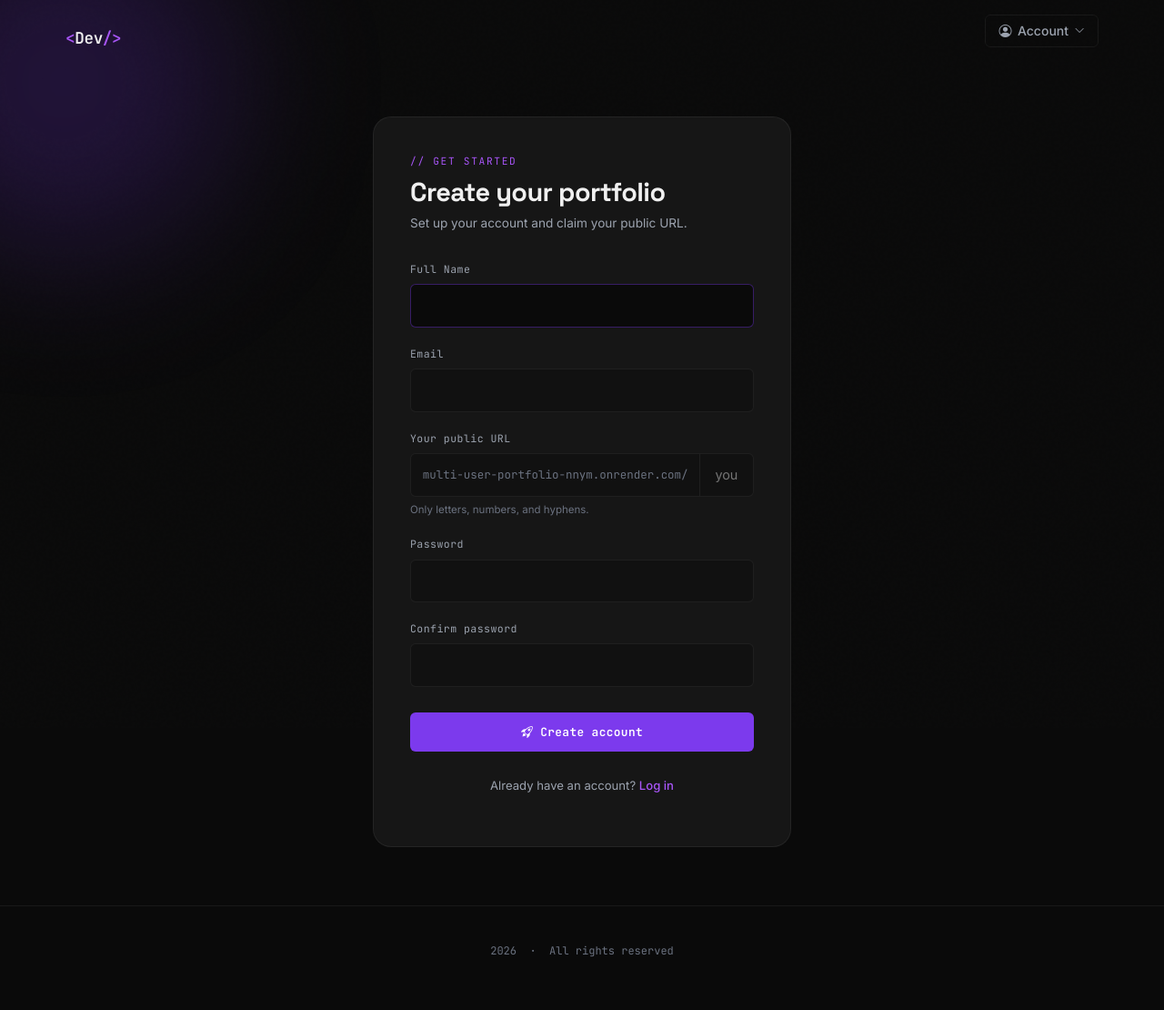
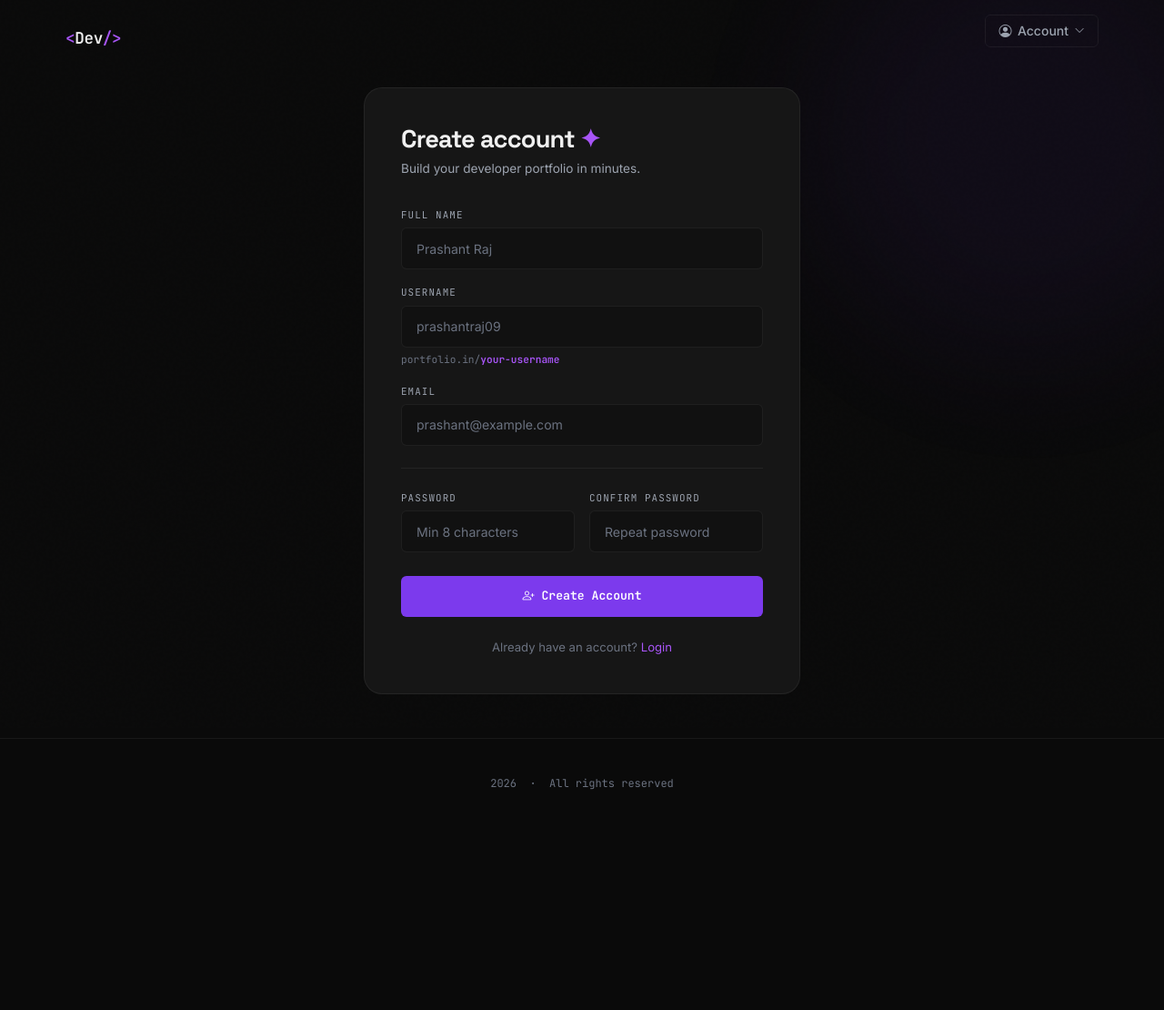
Before and after one commit to prashantraj09/Multi-User-Portfolio, a Django app: page /register/ in a window 1280 px wide. Shown: the whole page at 91% size. After the commit the page ends 868 px from the top, so only its background shows below. Run offline with Django 5.2, Linux system fonts and the light colour scheme.

Commit message:
fixed username problem
Proper Update of authentication in register, login of full name & username glitch.

```diff
--- a/portfolio/forms.py
+++ b/portfolio/forms.py
@@ -1,83 +1,185 @@
 from django import forms
 from django.contrib.auth.models import User
-from django.contrib.auth.forms import UserCreationForm
-from .models import *
+from .models import (
+    UserProfile, PersonalInfo, Project,
+    Experience, Education, Skill,
+    SkillCategory, SocialLink,
+)
 
 
-class RegisterForm(UserCreationForm):
-    email         = forms.EmailField(required=True)
-    username_slug = forms.SlugField(
-        required=True,
-        help_text="Your public URL: portfolio.com/YOUR_SLUG (only letters, numbers, hyphens)"
+# ══════════════════════════════════════════════════════════════════
+#  REGISTER — one username field only
+# ══════════════════════════════════════════════════════════════════
+
+class RegisterForm(forms.Form):
+    """
+    Registration form with:
+      • full_name  — display name shown on portfolio
+      • username   — unique slug used for login AND public URL
+      • email
+      • password / confirm
+    """
+    full_name = forms.CharField(
+        max_length=60,
+        help_text="Your display name shown on your portfolio (e.g. Prashant Raj)",
+    )
+    username = forms.SlugField(
+        max_length=50,
+        help_text="Unique ID used to login and as your public URL — only letters, numbers, hyphens",
+    )
+    email     = forms.EmailField()
+    password1 = forms.CharField(
+        label="Password",
+        widget=forms.PasswordInput,
+        min_length=8,
+    )
+    password2 = forms.CharField(
+        label="Confirm Password",
+        widget=forms.PasswordInput,
     )
 
-    class Meta:
-        model  = User
-        fields = ['username', 'email', 'password1', 'password2']
+    def clean_username(self):
+        username = self.cleaned_data['username'].lower().strip()
 
-    def clean_username_slug(self):
-        slug = self.cleaned_data['username_slug'].lower()
-        if UserProfile.objects.filter(username_slug=slug).exists():
-            raise forms.ValidationError("This URL slug is already taken.")
-        reserved = ['admin', 'login', 'logout', 'register', 'dashboard', 'static', 'media']
-        if slug in reserved:
-            raise forms.ValidationError("This slug is reserved. Please choose another.")
-        return slug
+        # Reserved words that would clash with URL patterns
+        reserved = [
+            'admin', 'login', 'logout', 'register', 'dashboard',
+            'static', 'media', 'test-upload', 'api', 'about',
+            'contact', 'help', 'support', 'home', 'index',
+        ]
+        if username in reserved:
+            raise forms.ValidationError(
+                f'"{username}" is a reserved word. Please choose a different username.'
+            )
 
+        # Must be unique in both User.username and UserProfile.username_slug
+        if User.objects.filter(username=username).exists():
+            raise forms.ValidationError(
+                'This username is already taken. Please choose another.'
+            )
+        if UserProfile.objects.filter(username_slug=username).exists():
+            raise forms.ValidationError(
+                'This username is already taken. Please choose another.'
+            )
+        return username
+
+    def clean_email(self):
+        email = self.cleaned_data['email'].lower().strip()
+        if User.objects.filter(email=email).exists():
+            raise forms.ValidationError(
+                'An account with this email already exists.'
+            )
+        return email
+
+    def clean(self):
+        cleaned = super().clean()
+        p1 = cleaned.get('password1')
+        p2 = cleaned.get('password2')
+        if p1 and p2 and p1 != p2:
+            self.add_error('password2', "Passwords don't match.")
+        return cleaned
+
+    def save(self):
+        """Create User + UserProfile + PersonalInfo and return the user."""
+        username  = self.cleaned_data['username']
+        full_name = self.cleaned_data['full_name'].strip()
+        email     = self.cleaned_data['email']
+        password  = self.cleaned_data['password1']
+
+        # Split full name into first/last for Django's User model
+        parts      = full_name.split(' ', 1)
+        first_name = parts[0]
+        last_name  = parts[1] if len(parts) > 1 else ''
+
+        # Create Django user — username IS the slug
+        user = User.objects.create_user(
+            username   = username,
+            email      = email,
+            password   = password,
+            first_name = first_name,
+            last_name  = last_name,
+        )
+
+        # UserProfile (signal may already create one; get_or_create is safe)
+        profile, _ = UserProfile.objects.get_or_create(user=user)
+        profile.username_slug = username
+        profile.save()
+
+        # PersonalInfo seeded with name + email
+        PersonalInfo.objects.update_or_create(
+            user=user,
+            defaults={
+                'full_name': full_name,
+                'email':     email,
+                'tagline':   '',
+                'bio':       '',
+            },
+        )
+
+        return user
+
+
+# ══════════════════════════════════════════════════════════════════
+#  DASHBOARD FORMS
+# ══════════════════════════════════════════════════════════════════
 
 class PersonalInfoForm(forms.ModelForm):
     class Meta:
         model   = PersonalInfo
-        exclude = ['user', 'update_at']
+        exclude = ['user', 'updated_at']
         widgets = {
-            'bio': forms.Textarea(attrs={'rows': 6}),
+            'bio':      forms.Textarea(attrs={'rows': 6}),
+            'tagline':  forms.TextInput(),
+            'location': forms.TextInput(),
         }
 
 
 class ProjectForm(forms.ModelForm):
     class Meta:
         model   = Project
-        exclude = ['user', 'id', 'slug', 'created_at', 'updated_at', 'order']
+        exclude = ['user', 'id', 'slug', 'created_at', 'updated_at']
+        widgets = {
+            'description': forms.Textarea(attrs={'rows': 4}),
+            'start_date':  forms.DateInput(attrs={'type': 'date'}),
+            'end_date':    forms.DateInput(attrs={'type': 'date'}),
+        }
 
 
 class ExperienceForm(forms.ModelForm):
     class Meta:
         model   = Experience
-        exclude = ['user', 'order']
+        exclude = ['user']
         widgets = {
-            'start_date': forms.DateInput(attrs={'type': 'date'}),
-            'end_date':   forms.DateInput(attrs={'type': 'date'}),
             'description': forms.Textarea(attrs={'rows': 4}),
+            'start_date':  forms.DateInput(attrs={'type': 'date'}),
+            'end_date':    forms.DateInput(attrs={'type': 'date'}),
         }
 
 
 class EducationForm(forms.ModelForm):
     class Meta:
         model   = Education
-        exclude = ['user', 'order']
+        exclude = ['user']
         widgets = {
-            'start_date': forms.DateInput(attrs={'type': 'date'}),
-            'end_date':   forms.DateInput(attrs={'type': 'date'}),
+            'description': forms.Textarea(attrs={'rows': 3}),
+            'start_date':  forms.DateInput(attrs={'type': 'date'}),
+            'end_date':    forms.DateInput(attrs={'type': 'date'}),
         }
 
 
 class SkillForm(forms.ModelForm):
     class Meta:
         model   = Skill
-        exclude = ['user', 'order']
+        exclude = ['user']
 
 
 class SkillCategoryForm(forms.ModelForm):
     class Meta:
         model   = SkillCategory
-        exclude = ['user', 'order']
+        exclude = ['user']
 
 
 class SocialLinkForm(forms.ModelForm):
     class Meta:
         model   = SocialLink
-        # is_active has no checkbox in social.html, so it must stay excluded
-        # here too — otherwise every submission silently saves it as False
-        # (BooleanFields default to False, not the model's default=True,
-        # when their input is missing from POST data).
-        exclude = ['user', 'order', 'is_active']
+        exclude = ['user']
--- a/portfolio/views.py
+++ b/portfolio/views.py
@@ -41,16 +41,9 @@ def register_view(request):
     if request.method == 'POST':
         form = RegisterForm(request.POST)
         if form.is_valid():
-            user = form.save()
-            # signals.py already created UserProfile + PersonalInfo with a
-            # default slug equal to the username — overwrite with the slug
-            # the person actually chose on the register form.
-            profile = user.profile
-            profile.username_slug = form.cleaned_data['username_slug']
-            profile.save()
-
+            user = form.save()          # handles User + UserProfile + PersonalInfo
             login(request, user)
-            messages.success(request, "Welcome! Let's set up your portfolio.")
+            messages.success(request, f'Welcome {user.get_full_name() or user.username}! Set up your portfolio below.')
             return redirect('dashboard')
     else:
         form = RegisterForm()
--- a/templates/auth/login.html
+++ b/templates/auth/login.html
@@ -39,12 +39,12 @@
       {% csrf_token %}
       <input type="hidden" name="next" value="{{ next }}">
       <div class="auth-group">
-        <label class="auth-label" for="username">Username</label>
-        <input class="auth-input" type="text" id="username" name="username" required autofocus>
+        <label class="auth-label" for="id_username">Username</label>
+        <input class="auth-input" type="text" placeholder="prashantraj09" id="id_username" name="username" required autofocus autocomplete="username">
       </div>
       <div class="auth-group">
         <label class="auth-label" for="password">Password</label>
-        <input class="auth-input" type="password" id="password" name="password" required>
+        <input class="auth-input" type="password" id="password" name="password" placeholder="••••••••"required autocomplete="current-password">
       </div>
       <button type="submit" class="btn-primary-custom auth-submit" style="justify-content:center;">
         <i class="bi bi-box-arrow-in-right"></i> Log in
--- a/templates/auth/register.html
+++ b/templates/auth/register.html
@@ -1,87 +1,130 @@
 {% extends "layout.html" %}
-{% block title %}Create your portfolio{% endblock %}
-
+{% block title %}Register — Create Your Portfolio{% endblock %}
+{% block nav_links %}{% endblock %}
 {% block extra_head %}
 <style>
-.auth-wrap{min-height:100vh;display:flex;align-items:center;justify-content:center;padding:8rem 1.5rem 4rem;position:relative;}
-.auth-card{width:100%;max-width:460px;background:var(--bg-card);border:1px solid var(--border);border-radius:var(--radius-lg);padding:2.5rem;position:relative;z-index:1;}
-.auth-eyebrow{font-family:var(--font-mono);font-size:.7rem;color:var(--accent-light);letter-spacing:.15em;text-transform:uppercase;margin-bottom:.5rem;}
-.auth-title{font-family:var(--font-display);font-size:1.8rem;font-weight:700;letter-spacing:-.02em;margin-bottom:.4rem;}
+.auth-page{min-height:100vh;display:flex;align-items:center;justify-content:center;padding:6rem 1.5rem 3rem;position:relative;z-index:1;}
+.auth-card{width:100%;max-width:480px;background:var(--bg-card);border:1px solid var(--border);border-radius:var(--radius-lg);padding:2.5rem;}
+.auth-title{font-family:var(--font-display);font-size:1.7rem;font-weight:700;letter-spacing:-.03em;margin-bottom:.35rem;}
 .auth-sub{font-size:.85rem;color:var(--text-secondary);margin-bottom:2rem;}
-.auth-group{margin-bottom:1.25rem;}
-.auth-label{display:block;font-family:var(--font-mono);font-size:.72rem;color:var(--text-secondary);letter-spacing:.04em;margin-bottom:.5rem;}
-.auth-input{width:100%;background:var(--bg-secondary);border:1px solid var(--border);border-radius:var(--radius-sm);padding:.75rem 1rem;color:var(--text-primary);font-family:var(--font-body);font-size:.9rem;transition:border-color .2s;}
-.auth-input:focus{outline:none;border-color:var(--border-accent);background:var(--bg-primary);}
-.auth-hint{font-size:.72rem;color:var(--text-muted);margin-top:.4rem;}
-.auth-prefix{display:flex;align-items:stretch;}
-.auth-prefix-label{display:flex;align-items:center;font-family:var(--font-mono);font-size:.78rem;color:var(--text-muted);background:var(--bg-secondary);border:1px solid var(--border);border-right:none;border-radius:var(--radius-sm) 0 0 var(--radius-sm);padding:0 .8rem;white-space:nowrap;}
-.auth-prefix .auth-input{border-radius:0 var(--radius-sm) var(--radius-sm) 0;}
-.auth-submit{width:100%;margin-top:.5rem;}
-.auth-foot{margin-top:1.75rem;text-align:center;font-size:.82rem;color:var(--text-secondary);}
-.auth-foot a{color:var(--accent-light);text-decoration:none;font-weight:500;}
-.auth-foot a:hover{text-decoration:underline;}
-.field-errors{font-family:var(--font-mono);font-size:.72rem;color:#f87171;margin-top:.4rem;}
+.form-group{margin-bottom:1.1rem;}
+.form-label{font-family:var(--font-mono);font-size:.68rem;color:var(--text-secondary);text-transform:uppercase;letter-spacing:.1em;margin-bottom:.4rem;display:block;}
+.form-input{width:100%;background:var(--bg-secondary);border:1px solid var(--border);border-radius:var(--radius-sm);color:var(--text-primary);font-family:var(--font-body);font-size:.88rem;padding:.7rem 1rem;outline:none;transition:border-color .2s;}
+.form-input:focus{border-color:var(--accent);box-shadow:0 0 0 3px var(--accent-glow);}
+.form-input::placeholder{color:var(--text-muted);}
+.form-hint{font-family:var(--font-mono);font-size:.63rem;color:var(--text-muted);margin-top:.35rem;line-height:1.5;}
+.form-hint .url-preview{color:var(--accent-light);}
+.form-error{font-family:var(--font-mono);font-size:.68rem;color:#f87171;margin-top:.3rem;}
+.form-divider{height:1px;background:var(--border);margin:1.5rem 0;}
+.form-row{display:grid;grid-template-columns:1fr 1fr;gap:1rem;}
+.btn-auth{width:100%;padding:.8rem;background:var(--accent);color:#fff;border:none;border-radius:var(--radius-sm);font-family:var(--font-mono);font-size:.82rem;font-weight:600;cursor:pointer;transition:background .2s;margin-top:.5rem;display:flex;align-items:center;justify-content:center;gap:.5rem;}
+.btn-auth:hover{background:var(--accent-light);}
+.auth-footer{text-align:center;margin-top:1.5rem;font-size:.82rem;color:var(--text-muted);}
+.auth-footer a{color:var(--accent-light);text-decoration:none;}
+.username-preview{font-family:var(--font-mono);font-size:.7rem;color:var(--text-muted);margin-top:.35rem;}
+.username-preview .host{color:var(--text-muted);}
+.username-preview .slug{color:var(--accent-light);font-weight:600;}
 </style>
 {% endblock %}
+{% block content %}
+<div class="auth-page">
+<div class="orb orb-purple" style="width:500px;height:500px;top:-100px;right:-100px;opacity:.3;position:fixed;"></div>
 
-{% block content %}
-<div class="auth-wrap">
-  <div class="orb orb-purple" style="width:380px;height:380px;top:-100px;left:-120px;"></div>
-  <div class="auth-card" data-aos="fade-up">
-    <div class="auth-eyebrow">// get started</div>
-    <h1 class="auth-title">Create your portfolio</h1>
-    <p class="auth-sub">Set up your account and claim your public URL.</p>
+<div class="auth-card" data-aos="fade-up">
+    <h1 class="auth-title">Create account <span style="color:var(--accent-light)">✦</span></h1>
+    <p class="auth-sub">Build your developer portfolio in minutes.</p>
 
-    {% if form.non_field_errors %}
-      <div class="field-errors" style="margin-bottom:1rem;">{{ form.non_field_errors }}</div>
-    {% endif %}
+    <form method="POST" novalidate>
+        {% csrf_token %}
 
-    <form method="POST" action="{% url 'register' %}">
-      {% csrf_token %}
+        <!-- Full Name -->
+        <div class="form-group">
+            <label class="form-label" for="id_full_name">
+                Full Name
+            </label>
+            <input type="text" id="id_full_name" name="full_name"
+                   class="form-input" placeholder="Prashant Raj"
+                   value="{{ form.full_name.value|default:'' }}" required>
+            {% if form.full_name.errors %}
+            <div class="form-error">{{ form.full_name.errors.0 }}</div>
+            {% endif %}
+        </div>
 
-      <div class="auth-group">
-        <label class="auth-label" for="id_username">Full Name</label>
-        <input class="auth-input" type="text" id="id_username" name="username" required autofocus
-               value="{{ form.username.value|default:'' }}">
-        {% if form.username.errors %}<div class="field-errors">{{ form.username.errors|join:" " }}</div>{% endif %}
-      </div>
+        <!-- Username / Slug -->
+        <div class="form-group">
+            <label class="form-label" for="id_username">
+                Username
+            </label>
+            <input type="text" id="id_username" name="username"
+                   class="form-input" placeholder="prashantraj09"
+                   value="{{ form.username.value|default:'' }}"
+                   pattern="[a-z0-9\-]+" oninput="updatePreview(this.value)" required>
+            <div class="username-preview" id="urlPreview">
+                <span class="host">portfolio.in/</span><span class="slug" id="slugSpan">your-username</span>
+            </div>
+            {% if form.username.errors %}
+            <div class="form-error">{{ form.username.errors.0 }}</div>
+            {% endif %}
+        </div>
 
-      <div class="auth-group">
-        <label class="auth-label" for="id_email">Email</label>
-        <input class="auth-input" type="email" id="id_email" name="email" required
-               value="{{ form.email.value|default:'' }}">
-        {% if form.email.errors %}<div class="field-errors">{{ form.email.errors|join:" " }}</div>{% endif %}
-      </div>
+        <!-- Email -->
+        <div class="form-group">
+            <label class="form-label" for="id_email">Email</label>
+            <input type="email" id="id_email" name="email"
+                   class="form-input" placeholder="prashant@example.com"
+                   value="{{ form.email.value|default:'' }}" required>
+            {% if form.email.errors %}
+            <div class="form-error">{{ form.email.errors.0 }}</div>
+            {% endif %}
+        </div>
 
-      <div class="auth-group">
-        <label class="auth-label" for="id_username_slug">Your public URL</label>
-        <div class="auth-prefix">
-          <span class="auth-prefix-label">multi-user-portfolio-nnym.onrender.com/</span>
-          <input class="auth-input" type="text" id="id_username_slug" name="username_slug" required
-                 placeholder="yourname" value="{{ form.username_slug.value|default:'' }}">
+        <div class="form-divider"></div>
+
+        <!-- Passwords -->
+        <div class="form-row">
+            <div class="form-group">
+                <label class="form-label" for="id_password1">Password</label>
+                <input type="password" id="id_password1" name="password1"
+                       class="form-input" placeholder="Min 8 characters" required minlength="8">
+                {% if form.password1.errors %}
+                <div class="form-error">{{ form.password1.errors.0 }}</div>
+                {% endif %}
+            </div>
+            <div class="form-group">
+                <label class="form-label" for="id_password2">Confirm Password</label>
+                <input type="password" id="id_password2" name="password2"
+                       class="form-input" placeholder="Repeat password" required>
+                {% if form.password2.errors %}
+                <div class="form-error">{{ form.password2.errors.0 }}</div>
+                {% endif %}
+            </div>
         </div>
-        <div class="auth-hint">Only letters, numbers, and hyphens.</div>
-        {% if form.username_slug.errors %}<div class="field-errors">{{ form.username_slug.errors|join:" " }}</div>{% endif %}
-      </div>
 
-      <div class="auth-group">
-        <label class="auth-label" for="id_password1">Password</label>
-        <input class="auth-input" type="password" id="id_password1" name="password1" required>
-        {% if form.password1.errors %}<div class="field-errors">{{ form.password1.errors|join:" " }}</div>{% endif %}
-      </div>
+        <!-- Non-field errors -->
+        {% if form.non_field_errors %}
+        <div class="form-error" style="margin-bottom:.75rem;">{{ form.non_field_errors.0 }}</div>
+        {% endif %}
 
-      <div class="auth-group">
-        <label class="auth-label" for="id_password2">Confirm password</label>
-        <input class="auth-input" type="password" id="id_password2" name="password2" required>
-        {% if form.password2.errors %}<div class="field-errors">{{ form.password2.errors|join:" " }}</div>{% endif %}
-      </div>
-
-      <button type="submit" class="btn-primary-custom auth-submit" style="justify-content:center;">
-        <i class="bi bi-rocket-takeoff"></i> Create account
-      </button>
+        <button type="submit" class="btn-auth">
+            <i class="bi bi-person-plus"></i> Create Account
+        </button>
     </form>
 
-    <p class="auth-foot">Already have an account? <a href="{% url 'login' %}">Log in</a></p>
-  </div>
+    <div class="auth-footer">
+        Already have an account? <a href="{% url 'login' %}">Login</a>
+    </div>
 </div>
+</div>
+
+<script>
+function updatePreview(val){
+    const slug = val.toLowerCase().replace(/[^a-z0-9-]/g,'') || 'your-username';
+    document.getElementById('slugSpan').textContent = slug;
+}
+// Init from existing value
+document.addEventListener('DOMContentLoaded',function(){
+    const inp = document.getElementById('id_username');
+    if(inp && inp.value) updatePreview(inp.value);
+});
+</script>
 {% endblock %}
--- a/templates/dashboard/overview.html
+++ b/templates/dashboard/overview.html
@@ -21,7 +21,7 @@
 {% block dash_content %}
 <div class="dash-header">
   <div class="dash-eyebrow">// dashboard</div>
-  <h1 class="dash-title">Welcome back, {{ request.user.username }}</h1>
+  <h1 class="dash-title">Welcome back,  {{ request.user.username }}</h1>
 </div>
 
 <div class="ov-stats">
```
Also changed, not shown: db.sqlite3.
